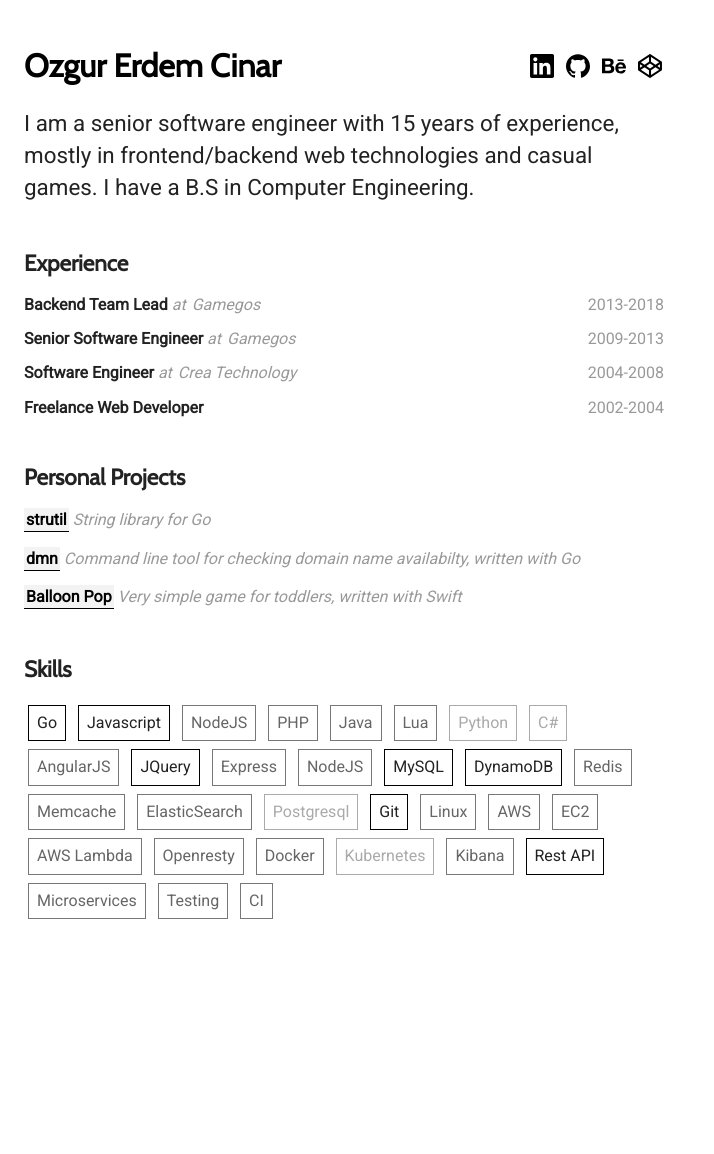
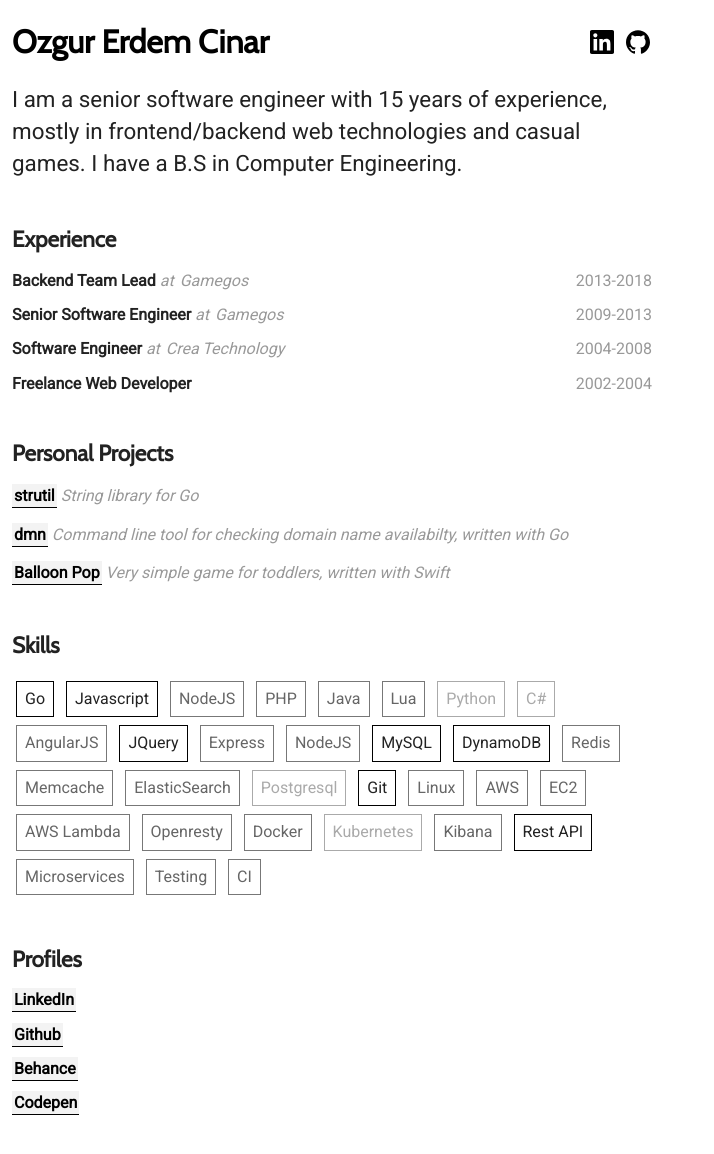
Before and after one commit to ozgio/ozgur.io, a plain HTML site: page index.html in a window 1280 px wide. Shown: the whole page, without its empty margins (0-714 px from the left). Before the commit the page ends 1019 px from the top, so only its background shows below. Drawn offline with nearby package versions, Linux system fonts and the light colour scheme.

Commit message:
Redesign some parts and add profiles link

```diff
--- a/index.html
+++ b/index.html
@@ -67,7 +67,7 @@
         }
 
         .wrapper {
-            padding: 48px 24px;
+            padding: 24px 12px;
             max-width: 640px;
         }
 
@@ -144,14 +144,18 @@
             color: #999;
         }
 
-        #projects h3 a {
+        #experiences i{
+            white-space: nowrap;
+        }
+
+        #projects h3 a, #links h3 a {
             font-weight: bold;
             border-bottom: 1px solid #000;
             background: #f3f3f3;
             text-decoration: none;
         }
 
-        #projects h3 a:hover {
+        #projects h3 a:hover, #links h3 a:hover {
             background: #000;
         }
 
@@ -183,10 +187,6 @@
 
         }
 
-        .behance i {
-            background: url(static/icon/behance.svg);
-        }
-
         .linkedin i {
             background: url(static/icon/linkedin.svg);
         }
@@ -194,9 +194,7 @@
         .github i {
             background: url(static/icon/github.svg);
         }
-
-        .codepen i {
-            background: url(static/icon/codepen.svg);
+background: url(static/icon/codepen.svg);
         }
     </style>
 </head>
@@ -211,12 +209,6 @@
                         <i></i>
                     </a>
                     <a href="https://github.com/ozgio" target="_blank" class="github">
-                        <i></i>
-                    </a>
-                    <a href="https://www.behance.net/ozgurcinar" target="_blank" class="behance">
-                        <i></i>
-                    </a>
-                    <a href="https://codepen.io/ozgio/" target="_blank" class="codepen">
                         <i></i>
                     </a>
                 </div>
@@ -332,6 +324,32 @@
 
             </div>
         </section>
+
+        <section id="links">
+            <h2>Profiles</h2>
+            <ul class="content">
+                <li>
+                    <h3>
+                        <a href="https://www.linkedin.com/in/ozgurcinar/" target="_blank">LinkedIn</a>
+                    </h3>
+                </li>
+                <li>
+                    <h3>
+                        <a href="https://github.com/ozgio" target="_blank">Github</a>
+                    </h3>
+                </li>
+                <li>
+                    <h3>
+                        <a href="https://www.behance.net/ozgurcinar" target="_blank">Behance</a>
+                    </h3>
+                </li>
+                <li>
+                    <h3>
+                        <a href="https://codepen.io/ozgio/" target="_blank">Codepen</a>
+                    </h3>
+                </li>
+            </ul>
+        </section>
     </div>
 </body>
 
```
